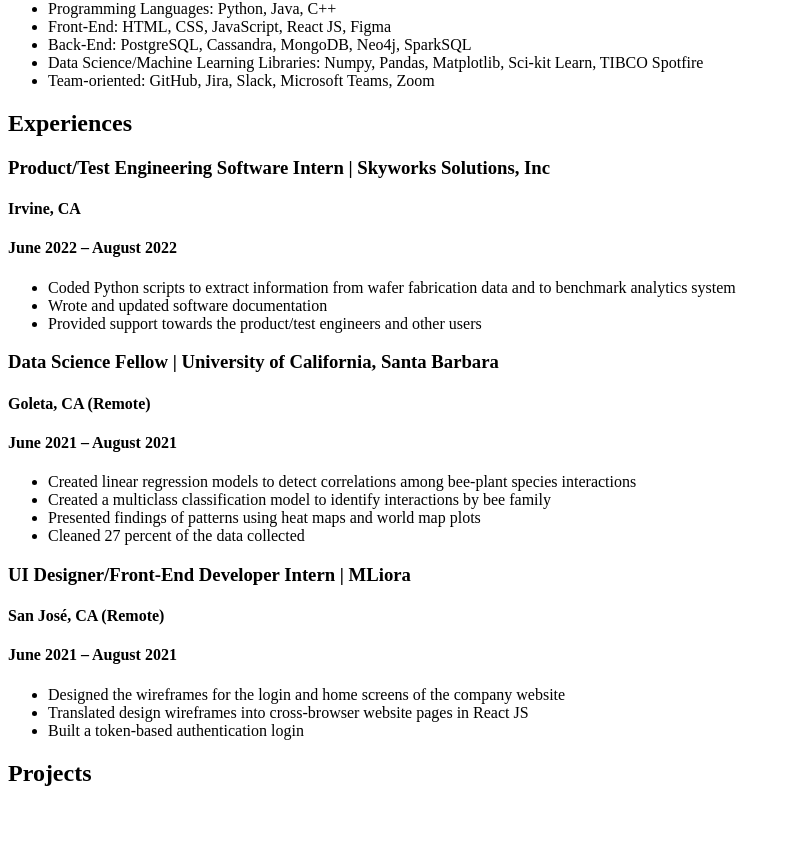
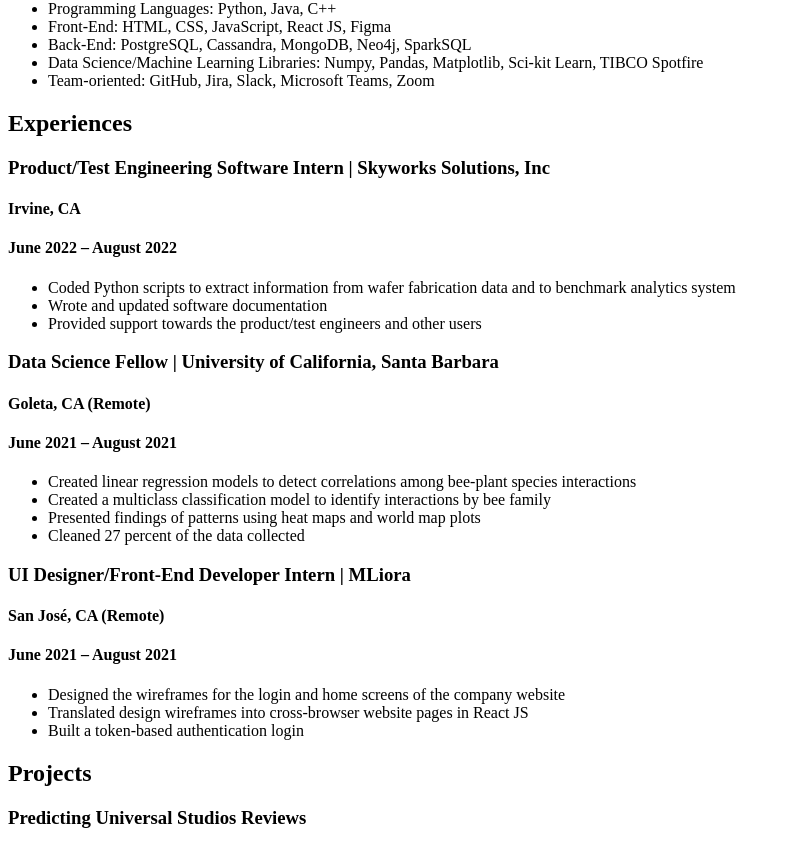
Before and after one commit to paolopedrigal/my-website, a React (Create React App) app: page / in a window 1280 px wide. Shown: the part 313-1160 px from the top of the page, without its empty margins (0-790 px from the left). Before the commit the page ends 1120 px from the top, so only its background shows below. Built offline with nearby package versions, Linux system fonts and the light colour scheme.

Commit message:
Started working on Projects component.

```diff
--- a/src/Projects.js
+++ b/src/Projects.js
@@ -1,5 +1,14 @@
 export default function Projects() {
     return (
-        <h2>Projects</h2>
+        <div>
+            <h2>Projects</h2>
+            <ProjectPredictingReviews />
+        </div>
     );
   }
+
+function ProjectPredictingReviews() {
+    return (
+        <h3>Predicting Universal Studios Reviews</h3>
+    )
+}
```
